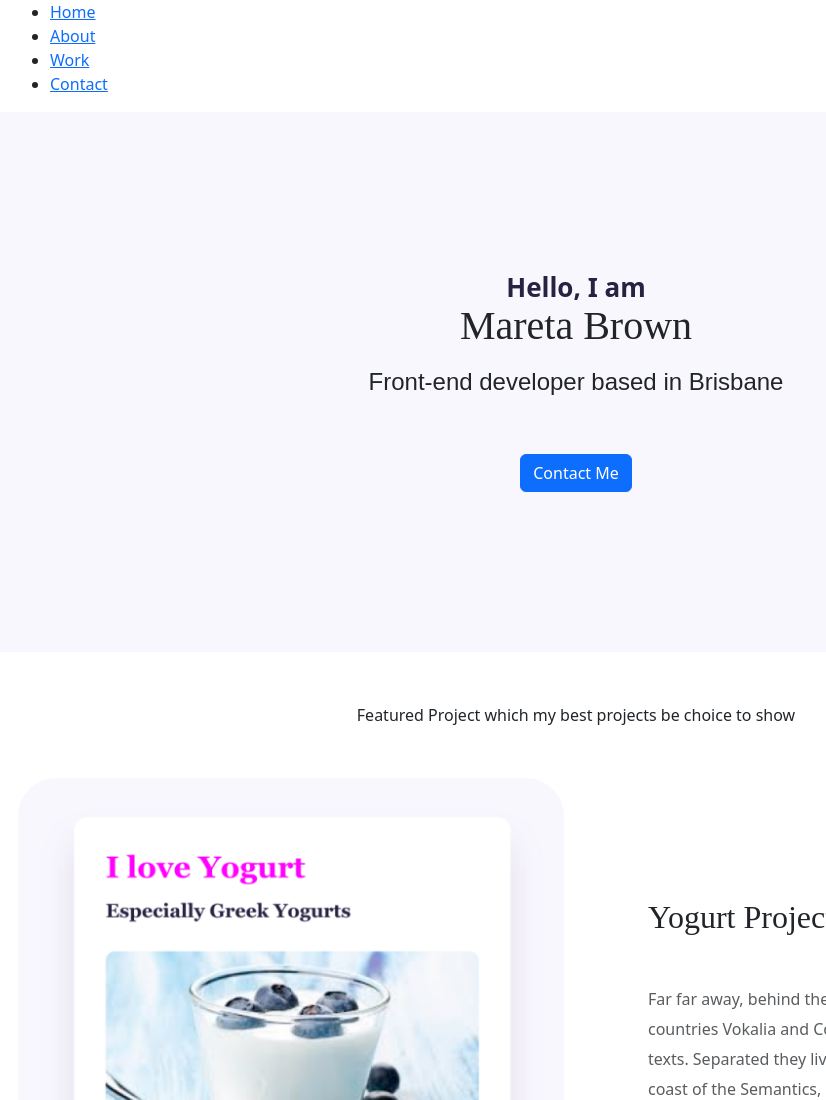
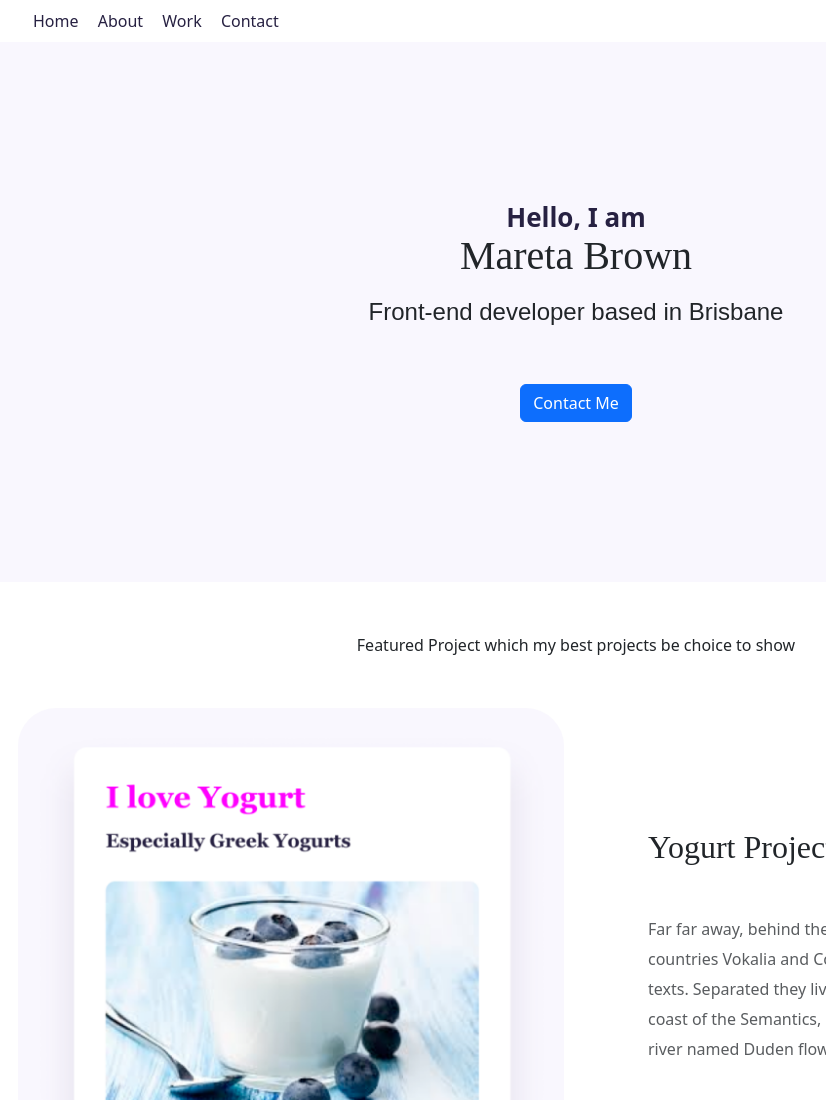
Before and after one commit to maretabrownargus/portfolio, a plain HTML site: page index.html in a window 1280 px wide. Shown: the top 1100 px of the page, without its empty margins (64-890 px from the left). Drawn offline with nearby package versions, Linux system fonts and the light colour scheme.

Commit message:
added CSS to nav

```diff
--- a/styles/portfolio.css
+++ b/styles/portfolio.css
@@ -97,6 +97,29 @@ h6 {
 img {
   border-radius: 7%;
 }
+
+nav ul {
+  padding: 0;
+  margin: 0;
+}
+
+nav li {
+  display: inline;
+  list-style: none;
+  line-height: 42px;
+  margin-left: 15px;
+}
+
+nav a {
+  text-decoration: none;
+  color: #272142;
+}
+
+nav a :hover,
+nav li.active {
+  color: var(--branding-color);
+}
+
 @media (max-width: 960px) {
   h1 {
     font-size: 44px;
```
